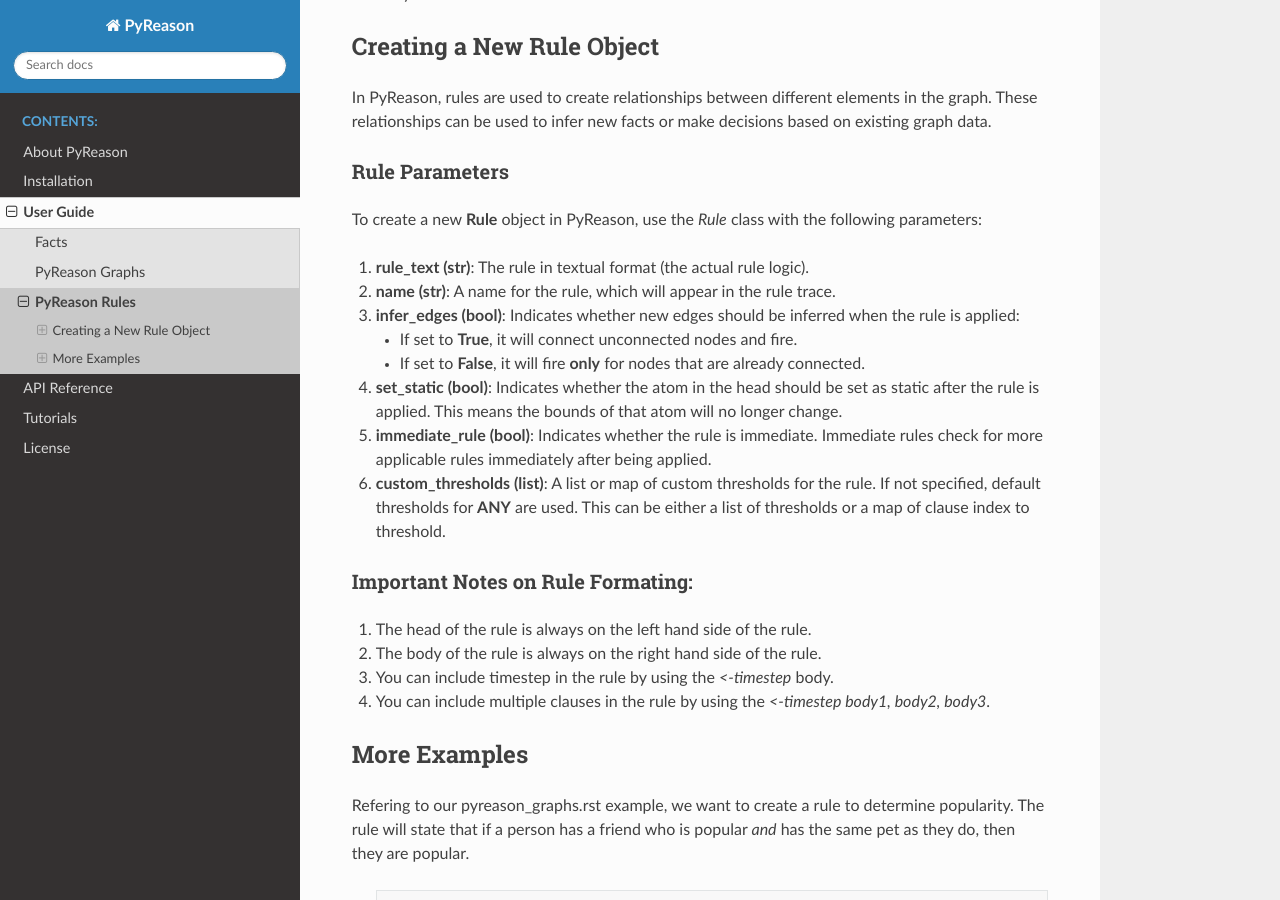
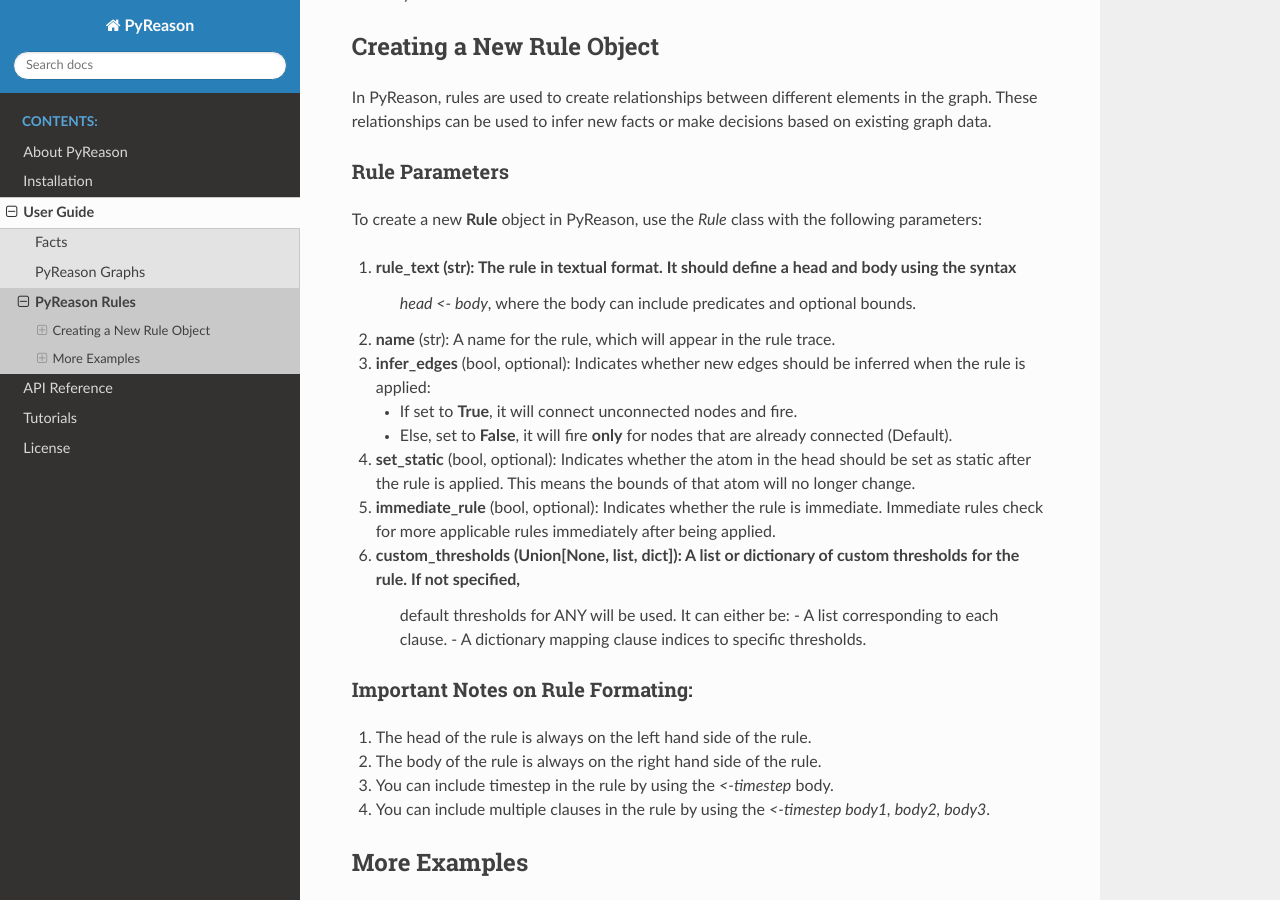
Before and after one commit to lab-v2/pyreason, a Sphinx documentation site: the page built from docs/source/user_guide/pyreason_rules.rst, in a window 1280 px wide and 900 px high, scrolled down 274 px. Built offline with Sphinx 7.4.7 and the Read the Docs theme 3.1.0, drawn with Linux system fonts in a browser that asks for light colours; pages that are not in the unit, such as notebooks, are missing from menus.

Commit message:
rule edits pt. 2

```diff
--- a/docs/source/user_guide/pyreason_rules.rst
+++ b/docs/source/user_guide/pyreason_rules.rst
@@ -19,21 +19,25 @@
 
 To create a new **Rule** object in PyReason, use the `Rule` class with the following parameters:
 
-1. **rule_text (str)**: The rule in textual format (the actual rule logic).
+1. **rule_text** (str): The rule in textual format. It should define a head and body using the syntax
+    `head <- body`, where the body can include predicates and optional bounds.
 
-2. **name (str)**: A name for the rule, which will appear in the rule trace.
+2. **name** (str): A name for the rule, which will appear in the rule trace.
 
-3. **infer_edges (bool)**: Indicates whether new edges should be inferred when the rule is applied:
+3. **infer_edges** (bool, optional): Indicates whether new edges should be inferred when the rule is applied:
 
    - If set to **True**, it will connect unconnected nodes and fire.
 
-   - If set to **False**, it will fire **only** for nodes that are already connected.
+   - Else, set to **False**, it will fire **only** for nodes that are already connected (Default).
 
-4. **set_static (bool)**: Indicates whether the atom in the head should be set as static after the rule is applied. This means the bounds of that atom will no longer change.
+4. **set_static** (bool, optional): Indicates whether the atom in the head should be set as static after the rule is applied. This means the bounds of that atom will no longer change.
 
-5. **immediate_rule (bool)**: Indicates whether the rule is immediate. Immediate rules check for more applicable rules immediately after being applied.
+5. **immediate_rule** (bool, optional):  Indicates whether the rule is immediate. Immediate rules check for more applicable rules immediately after being applied.
 
-6. **custom_thresholds (list)**: A list or map of custom thresholds for the rule. If not specified, default thresholds for **ANY** are used. This can be either a list of thresholds or a map of clause index to threshold.
+6. **custom_thresholds** (Union[None, list, dict]): A list or dictionary of custom thresholds for the rule. If not specified,
+    default thresholds for ANY will be used. It can either be:
+    - A list corresponding to each clause.
+    - A dictionary mapping clause indices to specific thresholds.
 
 
 
```
